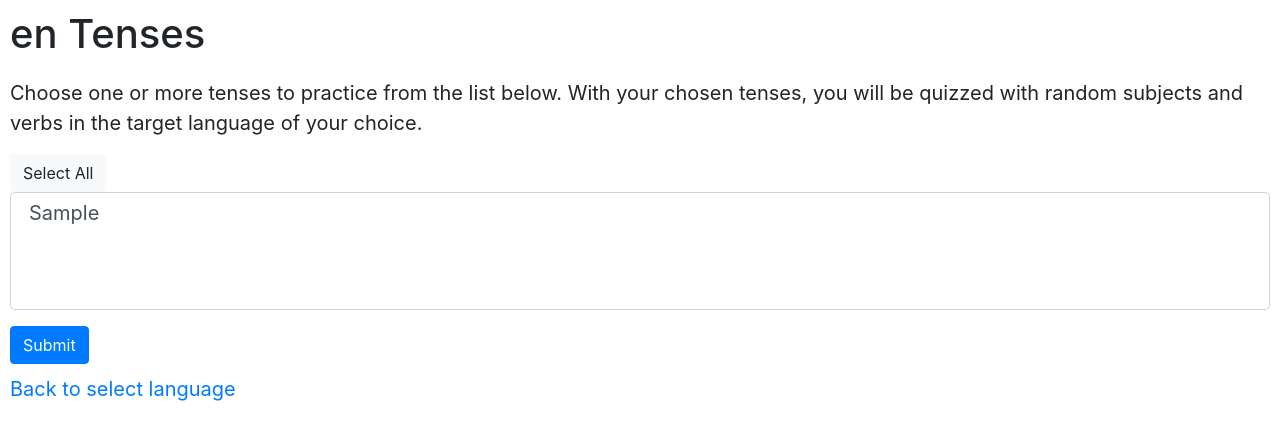
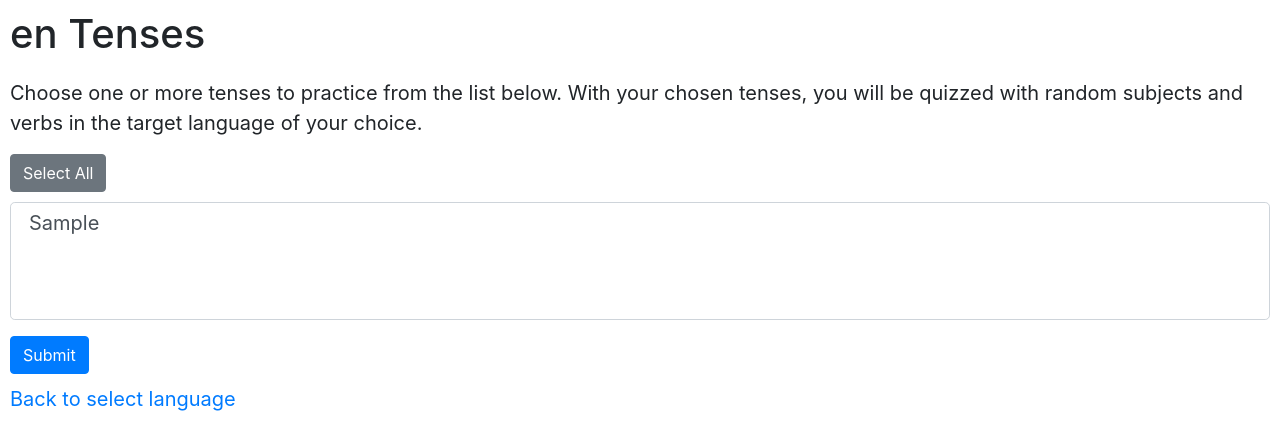
Before and after one commit to maxdemaio/langlab, a Django app: page /conjugate/1 in a window 1280 px wide. Shown: the part 56-488 px from the top of the page. Run offline with Django 3.2, Linux system fonts and the light colour scheme; tables that the repository leaves empty hold one stand-in row (values such as "Sample post"); some libraries are stand-ins or nearby versions.

Commit message:
Updated select all button styling

```diff
--- a/conjugate/static/conjugate/styles.css
+++ b/conjugate/static/conjugate/styles.css
@@ -59,3 +59,9 @@ p, li {
 #conj-form {
     font-size: 20px;
 }
+
+
+/* Conjugation application Tense select all styling */
+#select-all {
+    margin-bottom: 10px;
+}
--- a/conjugate/templates/conjugate/tenses.html
+++ b/conjugate/templates/conjugate/tenses.html
@@ -19,7 +19,7 @@ Tenses
     quizzed with random subjects and verbs in the target language of your choice.
 </p>
 
-<button class="btn btn-light" id="select-all">Select All</button>
+<button class="btn btn-secondary" id="select-all">Select All</button>
 
 <form id="tenses-form" action="{% url 'conjugations' lang_id %}" method="get">
     {{ form.as_p }}
```
